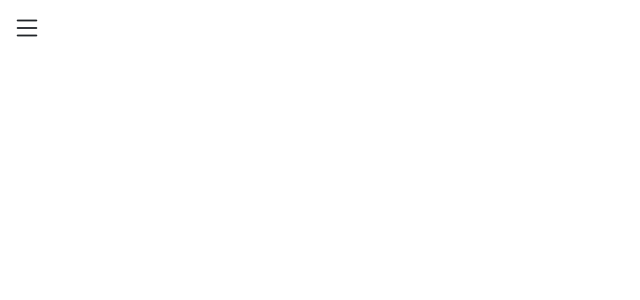
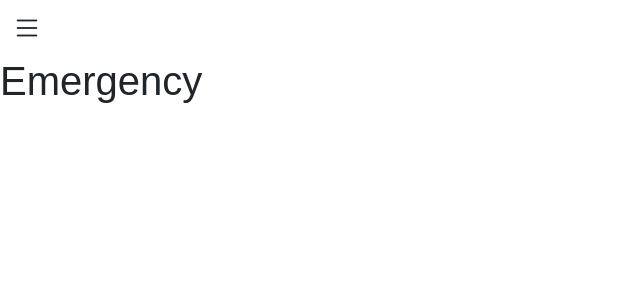
Before and after one commit to alimpp/taskholder, a Vue app: page /emergency in a window 1280 px wide. Before the commit this address had no page. Shown: the top 300 px of the page, without its empty margins (0-640 px from the left). Built offline with nearby package versions, Linux system fonts and the light colour scheme.

Commit message:
Make Router

```diff
--- a/src/App.vue
+++ b/src/App.vue
@@ -1,6 +1,7 @@
 <template>
   <div class="app">
      <sidebar class="sidebar"/>
+     <router-view></router-view>
   </div>
 </template>
 
--- a/src/router/index.js
+++ b/src/router/index.js
@@ -1,11 +1,28 @@
 import { createRouter, createWebHistory } from 'vue-router'
 import Home from '../views/Home.vue'
-
+import Emergency from '../views/Emergency'
+import NextWeek from '../views/NextWeek'
+import NextMount from '../views/NextMount'
 const routes = [
   {
     path: '/',
     name: 'Home',
     component: Home
+  },
+  {
+    path: '/emergency',
+    name: 'Emergency',
+    component: Emergency
+  },
+  {
+    path: '/nextWeek',
+    name: 'NextWeek',
+    component: NextWeek
+  },
+  {
+    path: '/nextMount',
+    name: 'NextMount',
+    component: NextMount
   },
 ]
 
--- /dev/null
+++ b/src/views/Emergency.vue
@@ -0,0 +1,13 @@
+<template>
+  <h1>Emergency</h1>
+</template>
+
+<script>
+export default {
+
+}
+</script>
+
+<style>
+
+</style>
--- /dev/null
+++ b/src/views/NextMount.vue
@@ -0,0 +1,13 @@
+<template>
+  <h1>Next Mount</h1>
+</template>
+
+<script>
+export default {
+
+}
+</script>
+
+<style>
+
+</style>
--- /dev/null
+++ b/src/views/NextWeek.vue
@@ -0,0 +1,13 @@
+<template>
+  <h1>Next Week</h1>
+</template>
+
+<script>
+export default {
+
+}
+</script>
+
+<style>
+
+</style>
```
